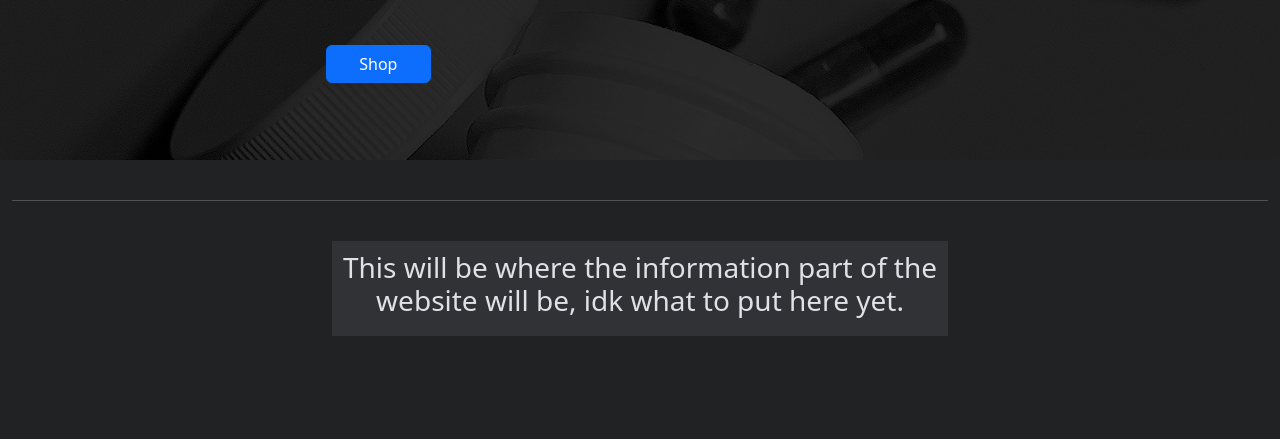
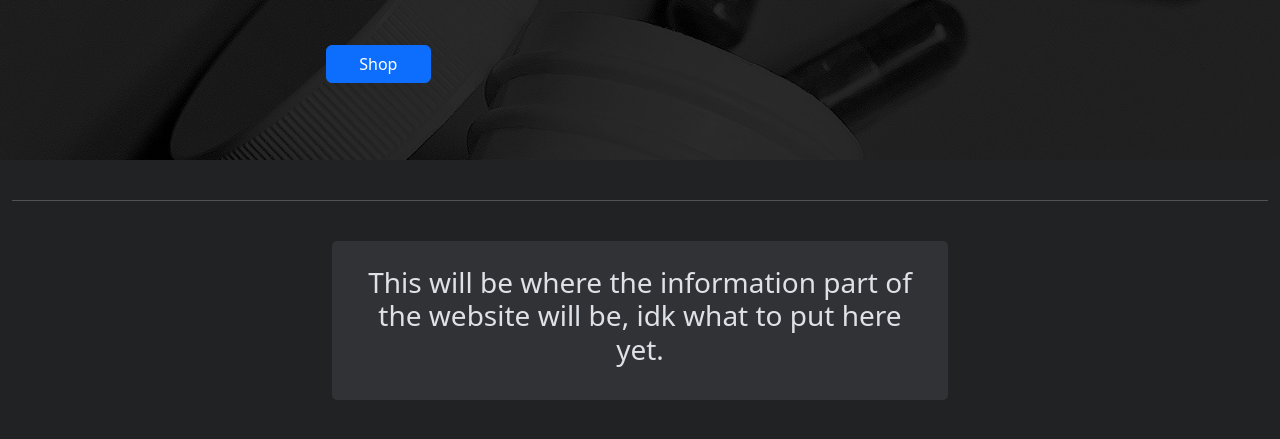
Before and after one commit to FrankHealthMarket/FrankHealthMarket.github.io, a plain HTML site: page index.html in a window 1280 px wide. Shown: the part 267-706 px from the top of the page. Drawn offline with nearby package versions, Linux system fonts and the light colour scheme.

Commit message:
Update index.html

```diff
--- a/index.html
+++ b/index.html
@@ -19,7 +19,8 @@
       }
       .dark-gray-box {
         background-color:#303236;
-        padding: 10px;
+        border-radius: 5px;
+        padding: 25px;
       }
       .navbar {
         height:7vh;
```
